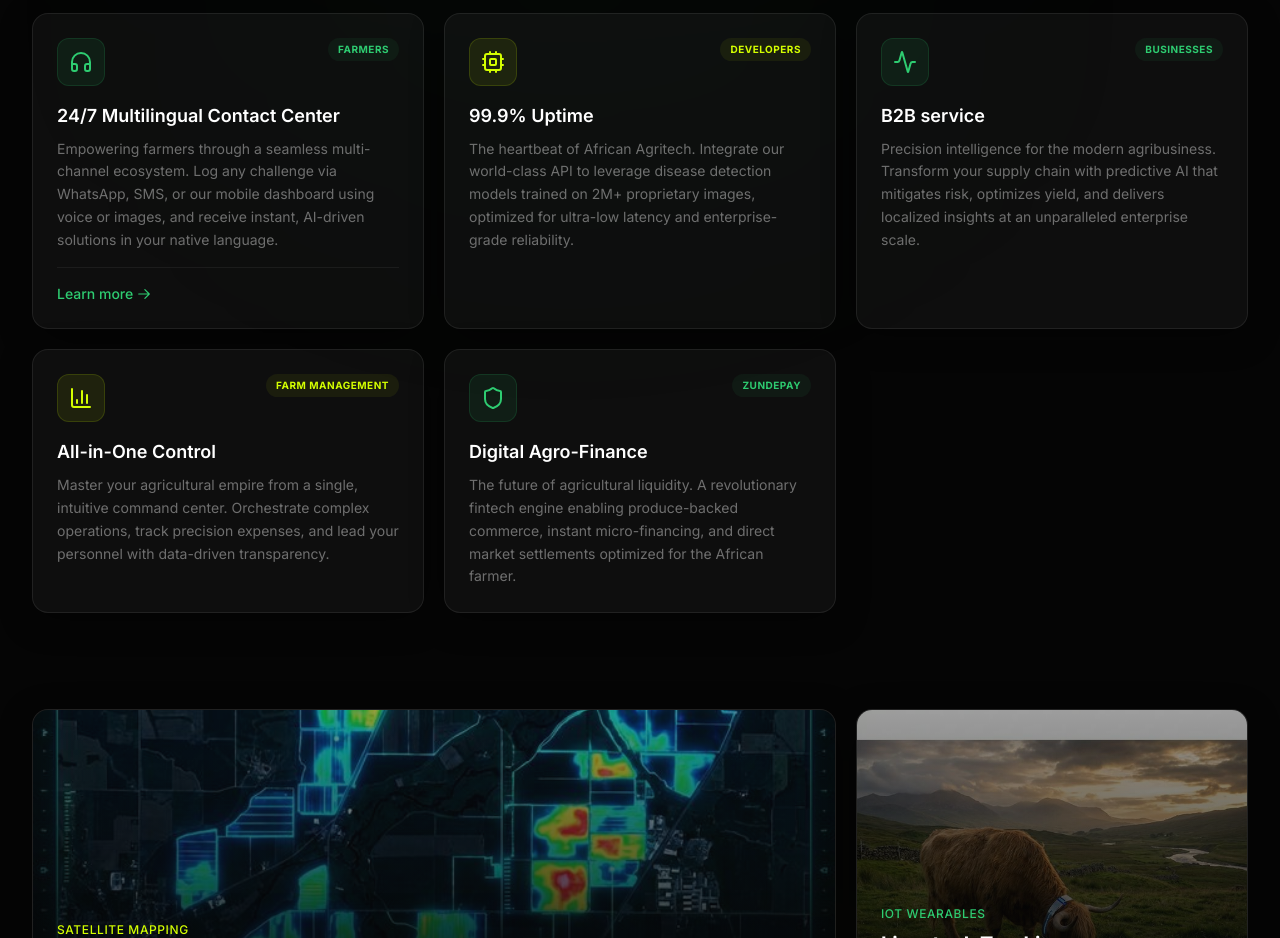
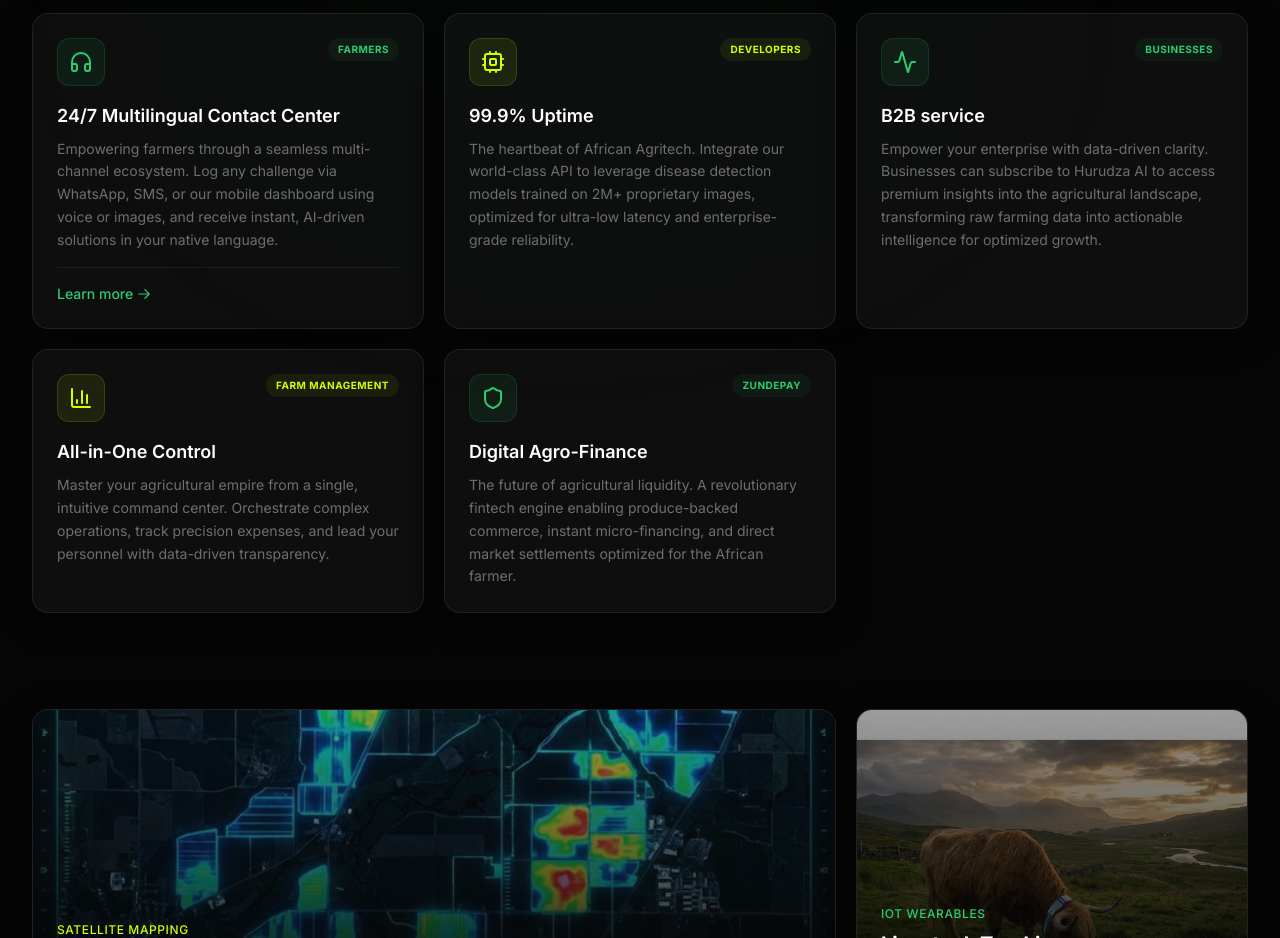
Before and after one commit to ThulaniTheProgrammer/Hurudzaii, a React (Vite) app: page / in a window 1280 px wide. Shown: the part 1740-2678 px from the top of the page. Built offline with nearby package versions, Linux system fonts and the light colour scheme.

Commit message:
feat: update Businesses description with subscription and insights focus

```diff
--- a/src/components/agritech/FeaturesSection.tsx
+++ b/src/components/agritech/FeaturesSection.tsx
@@ -25,7 +25,7 @@ const features = [
   {
     icon: Activity,
     title: 'B2B service',
-    description: 'Precision intelligence for the modern agribusiness. Transform your supply chain with predictive AI that mitigates risk, optimizes yield, and delivers localized insights at an unparalleled enterprise scale.',
+    description: 'Empower your enterprise with data-driven clarity. Businesses can subscribe to Hurudza AI to access premium insights into the agricultural landscape, transforming raw farming data into actionable intelligence for optimized growth.',
     stat: 'Businesses',
     color: '#2ECC71',
   },
```
